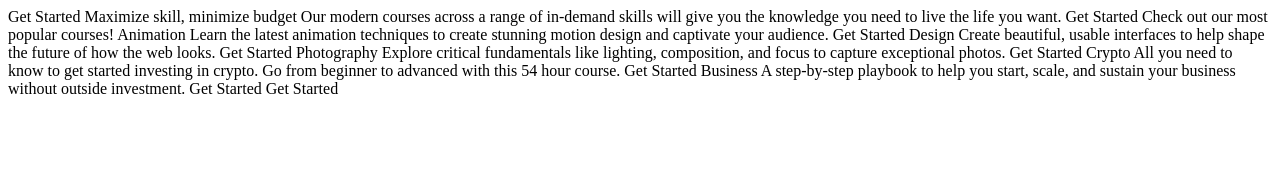
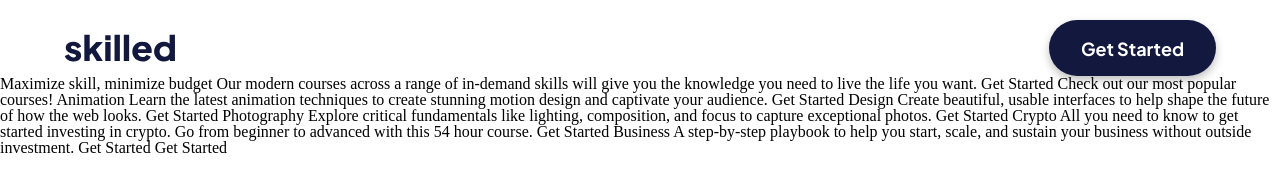
Before and after one commit to ChiaKuo/skilled-elearning-landing-page, a plain HTML site: page index.html in a window 1280 px wide. Drawn offline with Linux system fonts and the light colour scheme.

Commit message:
SCSS setup, added partials, html structure for header, css styling on logo and button, css reset

```diff
--- a/index.html
+++ b/index.html
@@ -1,16 +1,33 @@
 <!DOCTYPE html>
 <html lang="en">
+
 <head>
   <meta charset="UTF-8">
   <meta name="viewport" content="width=device-width, initial-scale=1.0">
-
+  <link
+    href="https://fonts.googleapis.com/css2?family=Epilogue:wght@500;700&family=Plus+Jakarta+Sans:wght@500;700;800&display=swap"
+    rel="stylesheet">
   <link rel="icon" type="image/png" sizes="32x32" href="./assets/favicon-32x32.png">
-
+  <link rel="stylesheet" href="./styles/style.css">
   <title>Frontend Mentor | Skilled e-learning landing page</title>
 </head>
+
 <body>
+  <header>
+    <div class="wrapper">
+      <div class="top-container">
+        <img src="./assets/logo-dark.svg" alt="logo for skilled">
+        <button class="top-start">Get Started</button>
+      </div>
+    </div>
+  </header>
+  <main>
+    <div class="wrapper">
+      <div class="splash-container">
 
-  Get Started
+      </div>
+    </div>
+  </main>
 
   Maximize skill, minimize budget
 
@@ -49,4 +66,5 @@
   Get Started
 
 </body>
+
 </html>
--- /dev/null
+++ b/styles/sass/_header.scss
@@ -0,0 +1,24 @@
+.top-container {
+  margin-top: 20px;
+  display: flex;
+  flex-direction: row;
+  justify-content: space-between;
+  align-items: center;
+
+  img {
+    width: 111.17px;
+    height: 27.68px;
+  }
+
+  button {
+    color: white;
+    background-color: #13183F;
+    width: 167px;
+    height: 56px;
+    border-radius: 30px;
+    border: none;
+    filter: drop-shadow(0px 4px 4px rgba(0, 0, 0, 0.25));
+    font-size: 18px;
+    font-weight: bold;
+  }
+}
--- /dev/null
+++ b/styles/sass/_overall.scss
@@ -0,0 +1,18 @@
+.wrapper {
+  max-width: 1200px;
+  width: 90%;
+  margin-left: auto;
+  margin-right: auto;
+}
+
+h1,
+h2,
+h3,
+h4,
+h5,
+h6,
+p,
+a,
+button {
+  font-family: 'Plus Jakarta Sans', sans-serif;
+}
--- /dev/null
+++ b/styles/sass/_setup.scss
@@ -0,0 +1,142 @@
+/* http://meyerweb.com/eric/tools/css/reset/
+   v2.0 | 20110126
+   License: none (public domain)
+*/
+
+html,
+body,
+div,
+span,
+applet,
+object,
+iframe,
+h1,
+h2,
+h3,
+h4,
+h5,
+h6,
+p,
+blockquote,
+pre,
+a,
+abbr,
+acronym,
+address,
+big,
+cite,
+code,
+del,
+dfn,
+em,
+img,
+ins,
+kbd,
+q,
+s,
+samp,
+small,
+strike,
+strong,
+sub,
+sup,
+tt,
+var,
+b,
+u,
+i,
+center,
+dl,
+dt,
+dd,
+ol,
+ul,
+li,
+fieldset,
+form,
+label,
+legend,
+table,
+caption,
+tbody,
+tfoot,
+thead,
+tr,
+th,
+td,
+article,
+aside,
+canvas,
+details,
+embed,
+figure,
+figcaption,
+footer,
+header,
+hgroup,
+menu,
+nav,
+output,
+ruby,
+section,
+summary,
+time,
+mark,
+audio,
+video {
+  margin: 0;
+  padding: 0;
+  border: 0;
+  font-size: 100%;
+  font: inherit;
+  vertical-align: baseline;
+}
+
+/* HTML5 display-role reset for older browsers */
+article,
+aside,
+details,
+figcaption,
+figure,
+footer,
+header,
+hgroup,
+menu,
+nav,
+section {
+  display: block;
+}
+
+body {
+  line-height: 1;
+}
+
+ol,
+ul {
+  list-style: none;
+}
+
+blockquote,
+q {
+  quotes: none;
+}
+
+blockquote:before,
+blockquote:after,
+q:before,
+q:after {
+  content: '';
+  content: none;
+}
+
+table {
+  border-collapse: collapse;
+  border-spacing: 0;
+}
+
+.wrapper {
+  max-width: 1200px;
+  width: 90%;
+  margin-left: auto;
+  margin-right: auto;
+}
--- /dev/null
+++ b/styles/sass/style.scss
@@ -0,0 +1,3 @@
+@import 'setup';
+@import 'overall';
+@import 'header';
```
Also changed, not shown: styles/style.css (added).
